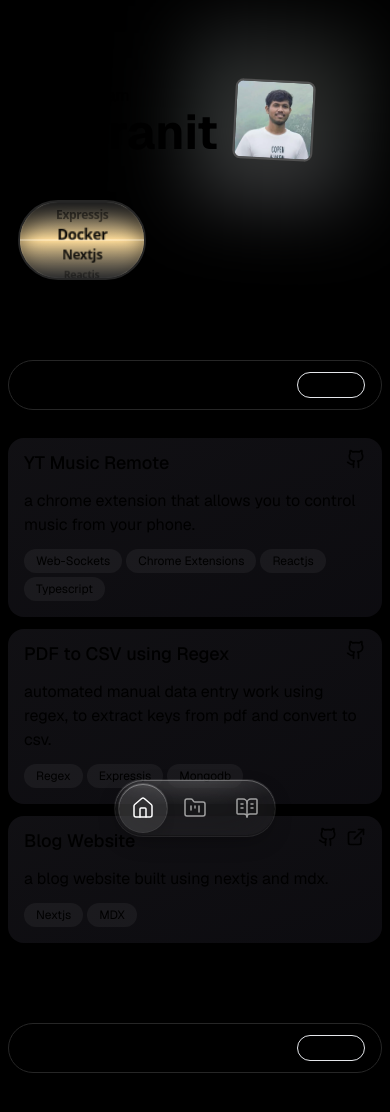
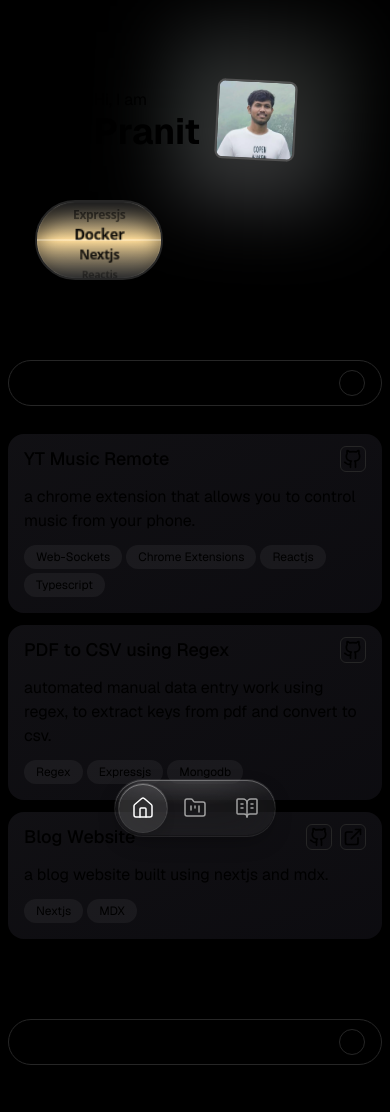
Before and after one commit to pranitmane/personal-website, a Next.js app: page / in a window 390 px wide. Shown: the top 1112 px of the page. Built offline with nearby package versions, Linux system fonts and the light colour scheme.

Commit message:
fix: uneven icon size

```diff
--- a/src/app/not-found.tsx
+++ b/src/app/not-found.tsx
@@ -5,7 +5,7 @@ export default function NotFound() {
         <main className="justify-center flex flex-col gap-3 items-center">
             <div className="w-full flex flex-row items-center justify-center">
                 <h1 className="text-xl px-2">404</h1>
-                <h2 className="text-xl text-secondary-txt px-2 border-l border-border-primary">Paget not found</h2>
+                <h2 className="text-xl text-secondary-txt px-2 border-l border-neutral-800">Paget not found</h2>
             </div>
             <Link className="text-hyperlink hover:text-hyperlink-hover" href="/">
                 Back to home
--- a/src/app/page.tsx
+++ b/src/app/page.tsx
@@ -8,6 +8,8 @@ import BlogPost from "@/components/feature/blog-post";
 import SkillScroll from "@/components/feature/skill-scroll";
 import { projects } from "@/data/projects/projects";
 
+import { ArrowRight } from "lucide-react";
+
 export default async function Home() {
   const allPosts = await getAllPosts();
 
@@ -16,7 +18,7 @@ export default async function Home() {
       <Intro />
       <section className="flex flex-col gap-7">
         <div className="flex flex-row border border-neutral-800 rounded-full py-2 px-4 justify-between items-center">
-          <h3 className={twMerge("text-2xl font-semibold")}>My Work</h3>
+          <h3 className={twMerge("text-lg font-semibold")}>My Work</h3>
           <ViewAllButton href="/projects" />
         </div>
         <div className="flex flex-row flex-wrap gap-3">
@@ -36,7 +38,7 @@ export default async function Home() {
       </section>
       <section className="flex flex-col gap-7">
         <div className="flex flex-row border border-neutral-800 rounded-full py-2 px-4 justify-between items-center">
-          <h3 className={twMerge("text-2xl font-semibold")}>Recent Posts</h3>
+          <h3 className={twMerge("text-lg font-semibold")}>Recent Posts</h3>
           <ViewAllButton href="/blog" />
         </div>
         <div className="w-full flex flex-col gap-3 px-4">
@@ -66,9 +68,9 @@ function ViewAllButton({ href }: { href: string }) {
   return (
     <Link
       href={href}
-      className="border border-border-primary bg-transparent hover:bg-border-primary rounded-full p-[2px] px-2 self-center text-sm text-secondary-txt"
+      className="border hover:rotate-[360deg] transition-all duration-300 border-neutral-800 hover:bg-neutral-800 rounded-full p-[2px] self-center text-sm text-secondary-txt"
     >
-      View all
+      <ArrowRight size={20}/>
     </Link>
   );
 }
@@ -79,7 +81,7 @@ function Intro() {
       <div className="flex flex-row justify-center items-center gap-4 w-full">
         <div className="z-10">
           <p>Hi, I am</p>
-          <h1 className="text-5xl font-bold">Pranit</h1>
+          <h1 className="text-4xl sm:text-5xl font-bold">Pranit</h1>
         </div>
         <div className="w-20 relative h-20 rotate-3 ">
           <Image
@@ -105,7 +107,7 @@ function Intro() {
       <div className="flex flex-row justify-center items-center gap-3 w-full">
         <SkillScroll />
         <div>
-          <h1 className="text-5xl font-bold">fullstack</h1>
+          <h1 className="text-4xl sm:text-5xl font-bold">fullstack</h1>
           <p>developer, based in india</p>
         </div>
       </div>
--- a/src/components/feature/project-card.tsx
+++ b/src/components/feature/project-card.tsx
@@ -23,11 +23,12 @@ export default function ProjectCard({
         "flex-1 min-w-[300px] flex flex-col gap-3 p-4 pt-[11px] rounded-2xl bg-linear-to-br from-[#18171C]/70 to-[#121117]/70"
       )}
     >
-      <div className="flex flex-row justify-between">
+      <div className="flex flex-row justify-between items-center">
         <h4 className="text-lg font-medium">{title}</h4>
         <div className="w-fit flex flex-row gap-2">
           {githubLink && (
             <Link
+            className="p-[2px] hover:bg-neutral-800 border border-neutral-800 rounded-md"
               href={githubLink}
             >
               <Github size={20}/>
@@ -35,6 +36,7 @@ export default function ProjectCard({
           )}
           {liveLink && (
             <Link
+            className="p-[2px] hover:bg-neutral-800 border border-neutral-800 rounded-md"
               href={liveLink}
             >
               <ExternalLink size={20}/>
@@ -59,7 +61,7 @@ export default function ProjectCard({
 
 {
   /* <LiveLogo
-  size={20}
+  className="hover:bg-white/20 border border-neutral-800 rounded-xl" s22e={20}
   className="transition-transform duration-200 group-hover:scale-90"
   color="currentColor"
 />; */
```
